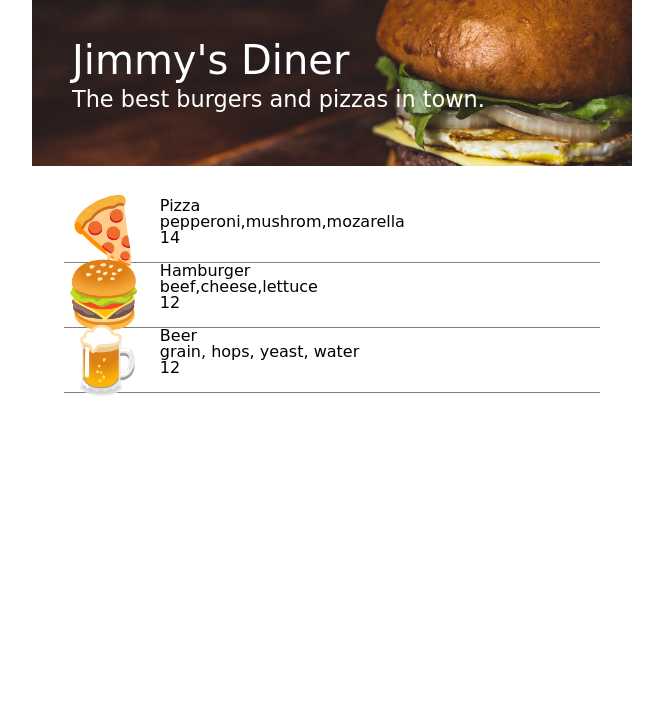
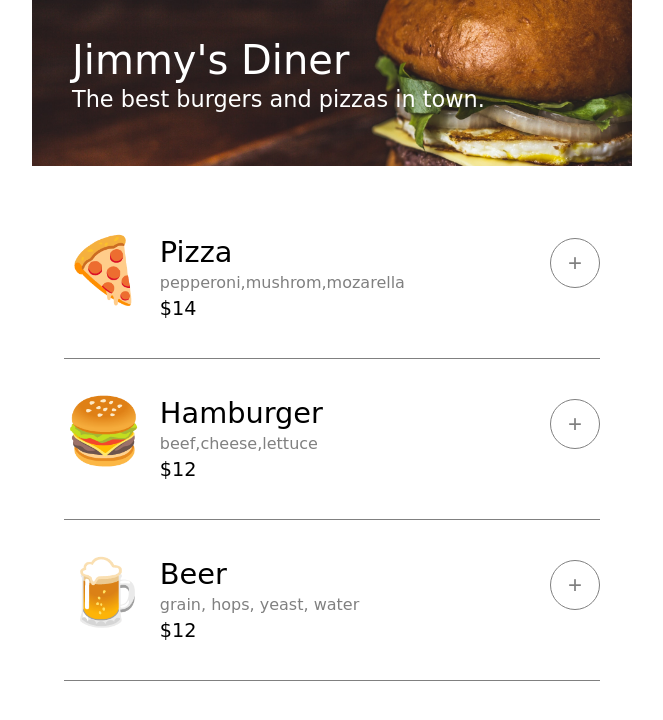
Before and after one commit to webstormcam/Restaurant_Ordering_App_Scrimba_Assignment_11, a plain HTML site: page index.html in a window 1280 px wide. Shown: the whole page, without its empty margins (308-971 px from the left). Drawn offline with Linux system fonts and the light colour scheme; a web font is replaced by a local one.

Commit message:
Was able to render the basic menu

```diff
--- a/script.js
+++ b/script.js
@@ -9,11 +9,14 @@ function renderMenu(){
    <div class="icon">${food.emoji}</div>
    <div class="food-desc">
         <h2>${food.name}</h2>
-        <p>${food.ingredients}</p>
-        <p>${food.price}</p>
+        <p class="grey">${food.ingredients}</p>
+        <p class="price">$${food.price}</p>
    </div>
    </div>
-   <div class="add-food"></div>
+   <div class="add-food">
+   <button class="btn-style">+</button>
+
+   </div>
 
 
    </div>`
--- a/style.css
+++ b/style.css
@@ -34,6 +34,11 @@ h1{
     font-size: 2.5rem;
 }
 
+h2{
+    font-size: 1.8rem;
+    margin-bottom: 0.5rem;
+}
+
 
 main{
     max-width: 600px;
@@ -46,6 +51,7 @@ main{
     display: flex;
     justify-content: space-between;
     border-bottom: 1px solid gray;
+    padding: 2.5rem 0rem;
 }
 
 .food-info{
@@ -61,3 +67,23 @@ main{
     display: flex;
     flex-direction: column;
 }
+
+.grey{
+    font-size: 1rem;
+    color: grey;
+    margin-bottom: 0.5rem;
+}
+
+.price{
+    font-size: 1.2rem;
+}
+
+.btn-style{
+    background-color: #ffffff;
+    font-size: 1.5rem;
+    border-radius: 50%;
+    width: 50px;
+    height: 50px;
+    color: grey;
+    border: 1px solid grey;
+}
```
